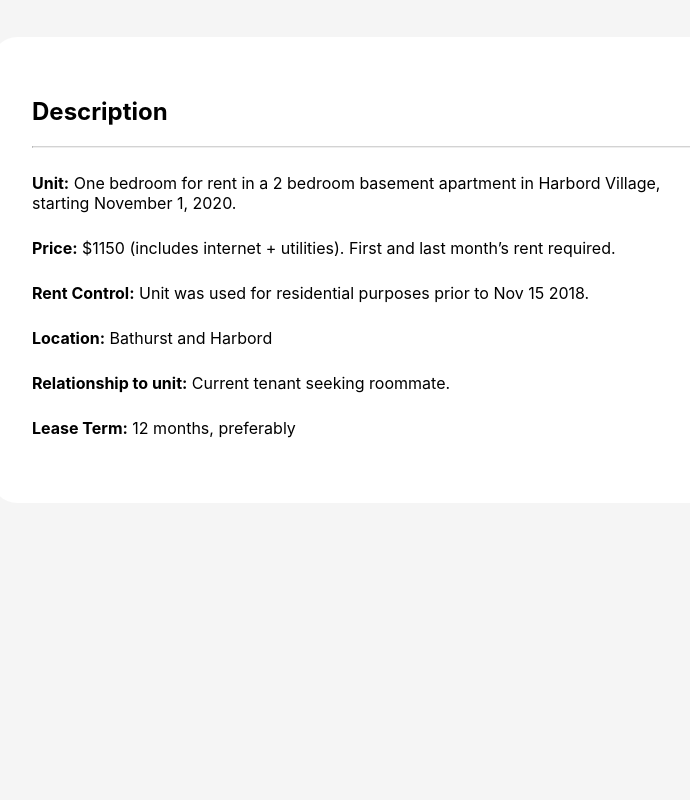
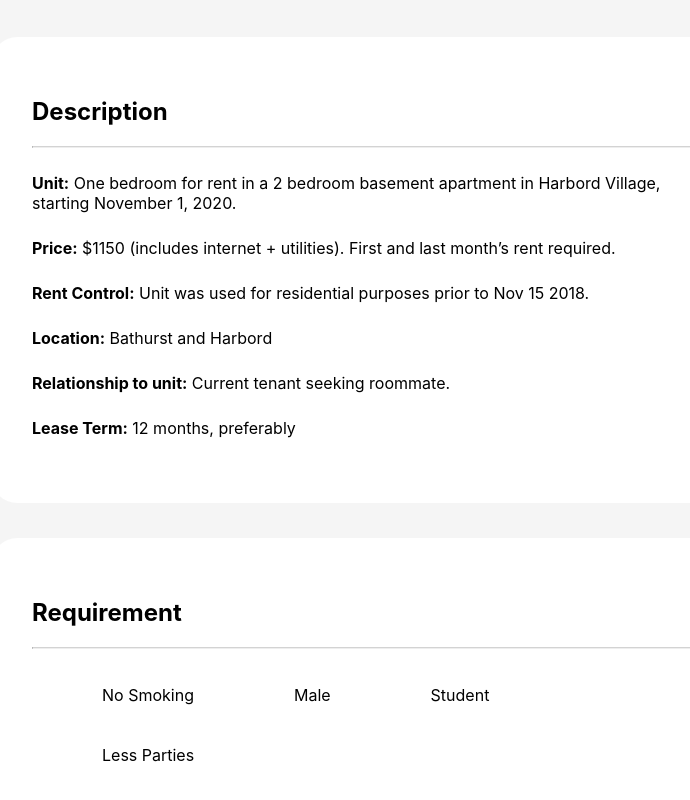
Before and after one commit to zohaibxrehman/Amigo, a React (Create React App) app in the folder amigo/: page /post in a window 1280 px wide. Shown: the part 758-1558 px from the top of the page, without its empty margins (108-798 px from the left). Before the commit the page ends 1286 px from the top, so only its background shows below. Built offline with nearby package versions, Linux system fonts and the light colour scheme.

Commit message:
Style Requirement Compnonent

```diff
--- a/amigo/src/components/postPageComponents/PostRequirement/PostRequirement.css
+++ b/amigo/src/components/postPageComponents/PostRequirement/PostRequirement.css
@@ -0,0 +1,23 @@
+#requirement {
+    width: 53%;
+    float: left;
+    background-color: white;
+    margin: 10px 40px 25px 100px;
+    border-radius: 25px;
+    padding: 40px;
+}
+
+hr {
+    border-top: 1px solid #d3d3d3;
+}
+
+#requirement ul li {
+    list-style: none; /* Gets rid of list bullet points */
+    margin: 10px;
+    padding-top: 10px;
+    padding-bottom: 10px;
+	padding-left: 20px;
+	padding-right: 60px;
+    display: inline-block;
+
+}
--- a/amigo/src/components/postPageComponents/PostRequirement/PostRequirement.jsx
+++ b/amigo/src/components/postPageComponents/PostRequirement/PostRequirement.jsx
@@ -5,7 +5,14 @@ class PostRequirement extends Component {
     render() {
         return (
             <div id = "requirement">
-
+                <h2>Requirement</h2>
+                <hr/>
+                <ul>
+                    <li>No Smoking</li>
+                    <li>Male</li>
+                    <li>Student</li>
+                    <li>Less Parties</li>
+                </ul>
             </div>
         )
     }
```
